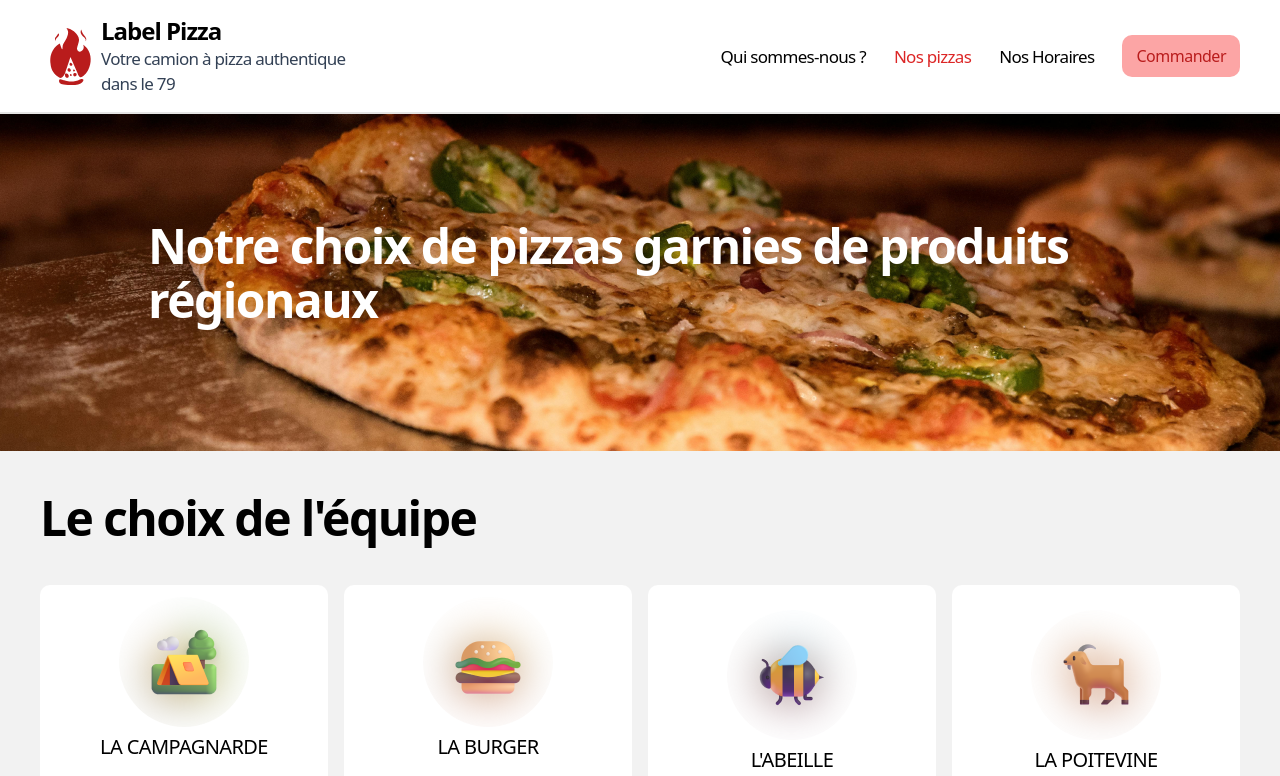
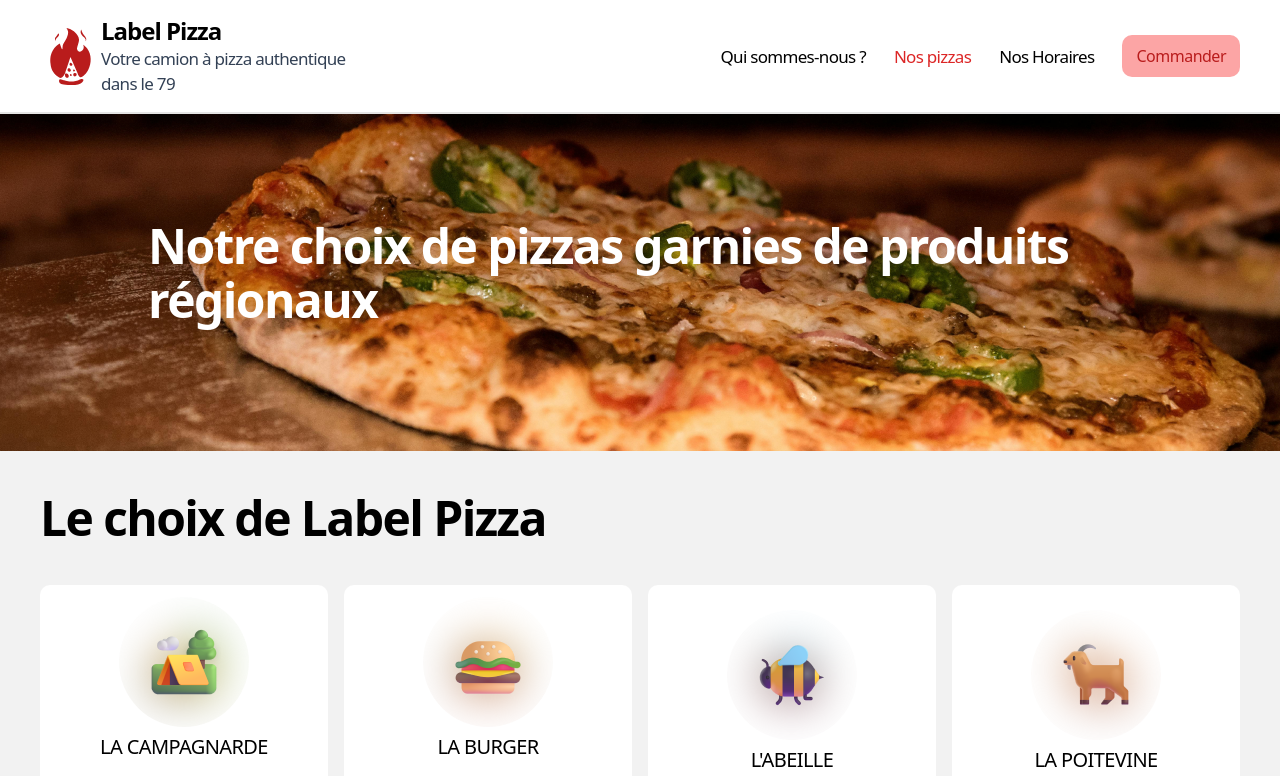
Before and after one commit to MorskiPro/tutoriel-js, a Next.js app: page /nos-pizzas in a window 1280 px wide. Shown: the top 776 px of the page. Built offline with nearby package versions, Linux system fonts and the light colour scheme; what tailwind-hamburgers would draw is missing.

Commit message:
FIX ECHAPEMENT

```diff
--- a/src/ui/modules/nos-pizzas/components/choix-equipe/choix-equipe.view.tsx
+++ b/src/ui/modules/nos-pizzas/components/choix-equipe/choix-equipe.view.tsx
@@ -124,7 +124,7 @@ export const ChoixEquipeView = () => {
             <Container>
                 <div>
                     <Typography variant="h2" className="sm:text-left sm:py-10 text-center pt-10">
-                        Le choix de l'équipe
+                        Le choix de Label Pizza
                     </Typography>
                 </div>
                 <div className="sm:pt-0 pt-5">
--- a/src/ui/modules/qui-sommes-nous/components/equipe-nous/equipe-nous.view.tsx
+++ b/src/ui/modules/qui-sommes-nous/components/equipe-nous/equipe-nous.view.tsx
@@ -53,7 +53,7 @@ export const EquipeNousView = () => {
     return (
     <div className="pt-20 pb-20">
         <Container className="">
-            <Typography variant="caption4"className="text-center pb-10">Léquipe</Typography>
+            <Typography variant="caption4"className="text-center pb-10">Les membres de Label Pizza</Typography>
             <div className="grid sm:grid-cols-3 grid-col-1 gap-10 p-7 sm:py-0">{EquipeNousList}</div>
 
         </Container>
```
